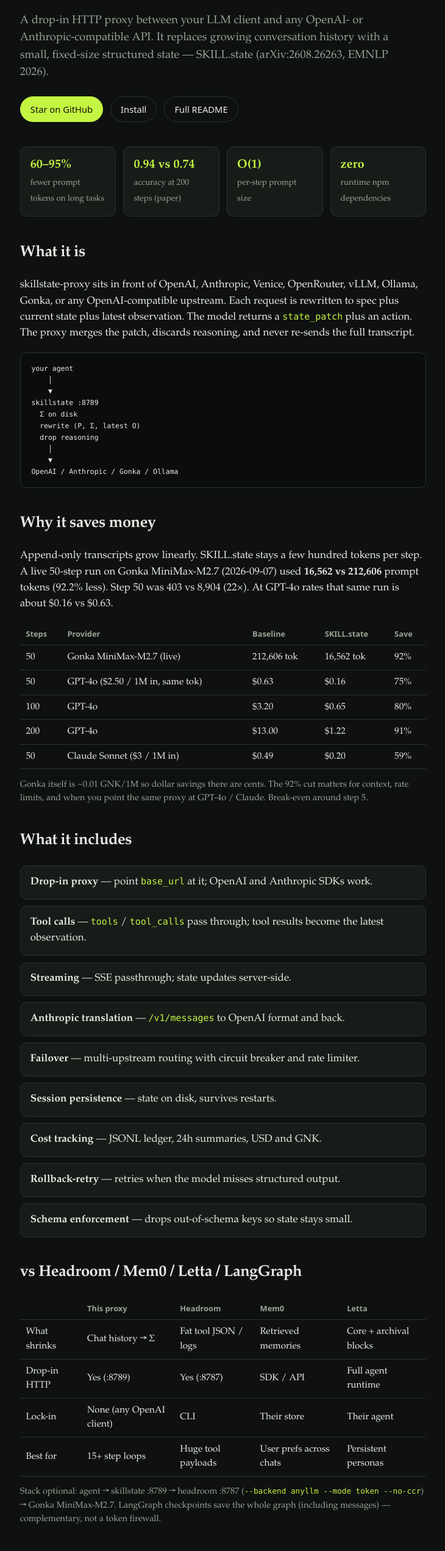
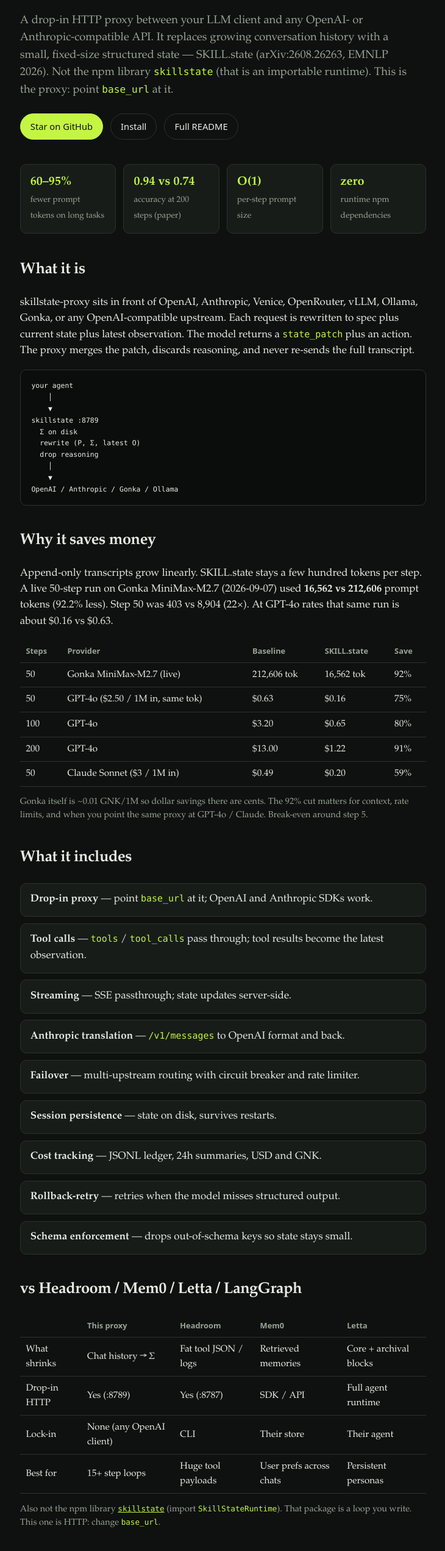
Before and after one commit to NosytLabs/skillstate-proxy, a website: page docs/index.html in a window 1280 px wide. Shown: the part 255-2798 px from the top of the page at 61% size, without its empty margins (274-1004 px from the left). Drawn offline with Linux system fonts and the light colour scheme.

Commit message:
docs: vs npm skillstate (library) — we are the HTTP proxy
Their package is SkillStateRuntime you import. Ours is drop-in :8789.
Not a fork. Name skillstate is taken; stay skillstate-proxy.

```diff
--- a/docs/index.html
+++ b/docs/index.html
@@ -37,7 +37,7 @@
     <section class="hero">
       <p class="eyebrow">OpenAI-compatible · MIT · Node &gt;= 20 · 33 tests</p>
       <h1>Cut prompt tokens 60–95% on long-horizon agents.</h1>
-      <p class="lede">A drop-in HTTP proxy between your LLM client and any OpenAI- or Anthropic-compatible API. It replaces growing conversation history with a small, fixed-size structured state — SKILL.state (arXiv:2608.26263, EMNLP 2026).</p>
+      <p class="lede">A drop-in HTTP proxy between your LLM client and any OpenAI- or Anthropic-compatible API. It replaces growing conversation history with a small, fixed-size structured state — SKILL.state (arXiv:2608.26263, EMNLP 2026). Not the npm library <code>skillstate</code> (that is an importable runtime). This is the proxy: point <code>base_url</code> at it.</p>
       <div class="cta">
         <a class="btn primary" href="https://github.com/NosytLabs/skillstate-proxy">Star on GitHub</a>
         <a class="btn" href="#install">Install</a>
@@ -108,7 +108,7 @@
           </tbody>
         </table>
       </div>
-      <p class="note">Stack optional: agent → skillstate :8789 → headroom :8787 (<code>--backend anyllm --mode token --no-ccr</code>) → Gonka MiniMax-M2.7. LangGraph checkpoints save the whole graph (including messages) — complementary, not a token firewall.</p>
+      <p class="note">Also not the npm library <a href="https://www.npmjs.com/package/skillstate"><code>skillstate</code></a> (import <code>SkillStateRuntime</code>). That package is a loop you write. This one is HTTP: change <code>base_url</code>.</p>
     </section>
     <section>
       <h2>Same as 200k tokens of chat?</h2>
```
Also changed, not shown: README.md.
